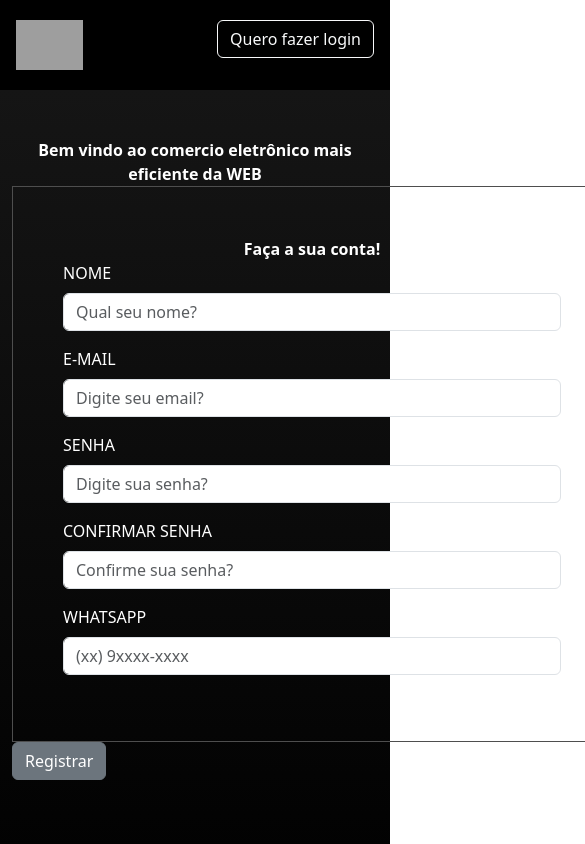
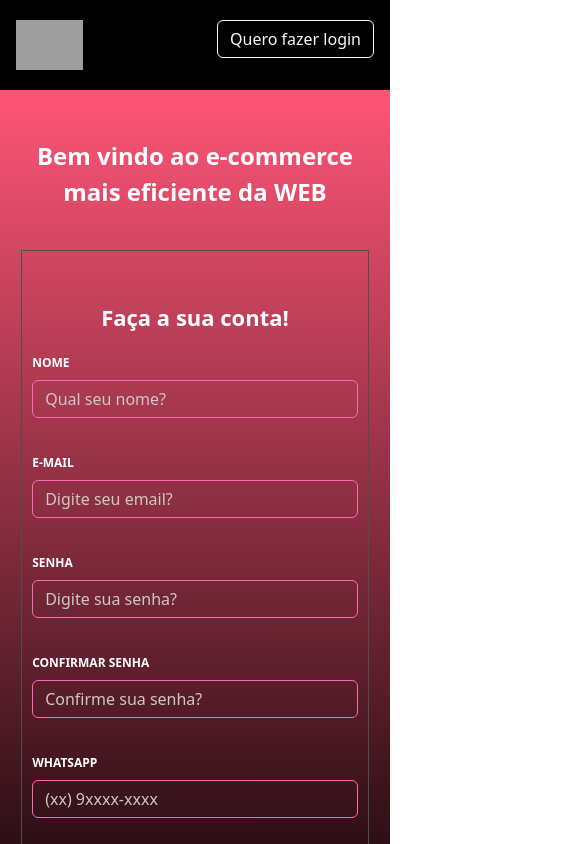
Before and after one commit to EwertonSA/Ecommerce-Manager-frontend, a Next.js app: page /register in a window 390 px wide. Shown: the top 844 px of the page, 585 px wide, since content can reach past the window. Built offline with nearby package versions, Linux system fonts and the light colour scheme; grey boxes are pictures that could not be loaded.

Commit message:
Creating styles and break points for register page

```diff
--- a/app/(NoAuth)/register/page.tsx
+++ b/app/(NoAuth)/register/page.tsx
@@ -5,16 +5,17 @@ const Register=()=>{
 return(
 <main className={styles.main}>
 <Container className='py-5'>
-<p className='text-center'><strong>Bem vindo ao comercio eletrônico mais eficiente da WEB</strong></p>
+<div className={styles.title}>
+<p ><strong>Bem vindo ao e-commerce mais eficiente da WEB</strong></p></div>
 <Form className={styles.form}>
-<p className='text-center'><strong>Faça a sua conta!</strong></p>
+<p className={styles.subTitle}><strong>Faça a sua conta!</strong></p>
 <FormGroup>
 <Label for="name" className={styles.label}>NOME</Label>
-<Input id='name' name='name' type='text'placeholder='Qual seu nome?' required maxLength={20} className={styles.input}/>
+<Input id='name' name='name' type='text'placeholder='Qual seu nome?' required maxLength={20} className={styles.inputName}/>
 </FormGroup>
 <FormGroup>
 <Label for="name" className={styles.label}>E-MAIL</Label>
-<Input id='email' name='email' type='email' placeholder='Digite seu email?' required maxLength={20} className={styles.input}/>
+<Input id='email' name='email' type='email' placeholder='Digite seu email?' required maxLength={20} className={styles.inputName}/>
 </FormGroup>
 <FormGroup>
 <Label for="name" className={styles.label}>SENHA</Label>
@@ -28,8 +29,9 @@ return(
 <Label for="name" className={styles.label}>WHATSAPP</Label>
 <Input id='phone' name='phone' type='text'placeholder='(xx) 9xxxx-xxxx' data-mask='[-]+55 (00) 00000-0000' required maxLength={20} className={styles.input}/>
 </FormGroup>
+<Button type='submit' outline className={styles.btn}>Registrar</Button>
 </Form>
-<Button>Registrar</Button>
+
 </Container>
 </main>
 )
--- a/app/styles/register.login.module.scss
+++ b/app/styles/register.login.module.scss
@@ -1,11 +1,16 @@
 @use '../styles/colors.module.scss';
 .main{
-background-image: linear-gradient(to bottom, #151515,black);
+background-image: linear-gradient(to bottom, #f57,black);
 }
 .title{
 font-size: 40px;
 font-weight: bold;
 margin-bottom: 40px;
+text-align: center;
+}
+.subTitle{
+font-size: 30px;
+text-align: center;
 }
 .form{
 width: 600px;
@@ -13,3 +18,77 @@ padding: 50px;
 border:1px solid colors.$darkGray;
 margin: 0 auto;
 }
+.label{
+font-size: 18px;
+font-weight: bold;
+padding-top: 20px;
+}
+.input{
+border-color: colors.$darkPink;
+background-color: transparent;
+color: white;
+&::placeholder{
+color: colors.$lightGray;
+}
+&:focus{
+background-color: transparent;
+border-color: colors.$lightGray;
+color: white;
+box-shadow: none;
+}
+}
+.inputName{
+@extend .input;
+text-transform: uppercase;
+&::placeholder{
+text-transform: none;
+}
+}
+.btn{
+display: block;
+margin: 50px auto 0 auto;
+border-color: colors.$darkPink;
+color: white;
+&:hover{
+background-color: transparent;
+color: colors.$lightGray
+}}
+
+@media(max-width:767px){
+.title{
+font-size: 30px;
+}
+.subTitle{
+font-size: 22px;
+}
+.form{
+width: 95%;
+}
+.label{
+font-size: 14px
+}
+}
+
+@media(max-width:576px){
+.form{
+padding: 50px 10px;
+}
+.title{
+font-size: 24px;
+}
+
+.label{
+font-size: 12px;
+}
+}
+@media(max-width:320px){
+.title{
+font-size: 18px;
+}
+.subTitle{
+font-size: 16px;
+}
+.label{
+font-size: 10px;
+}
+}
```
